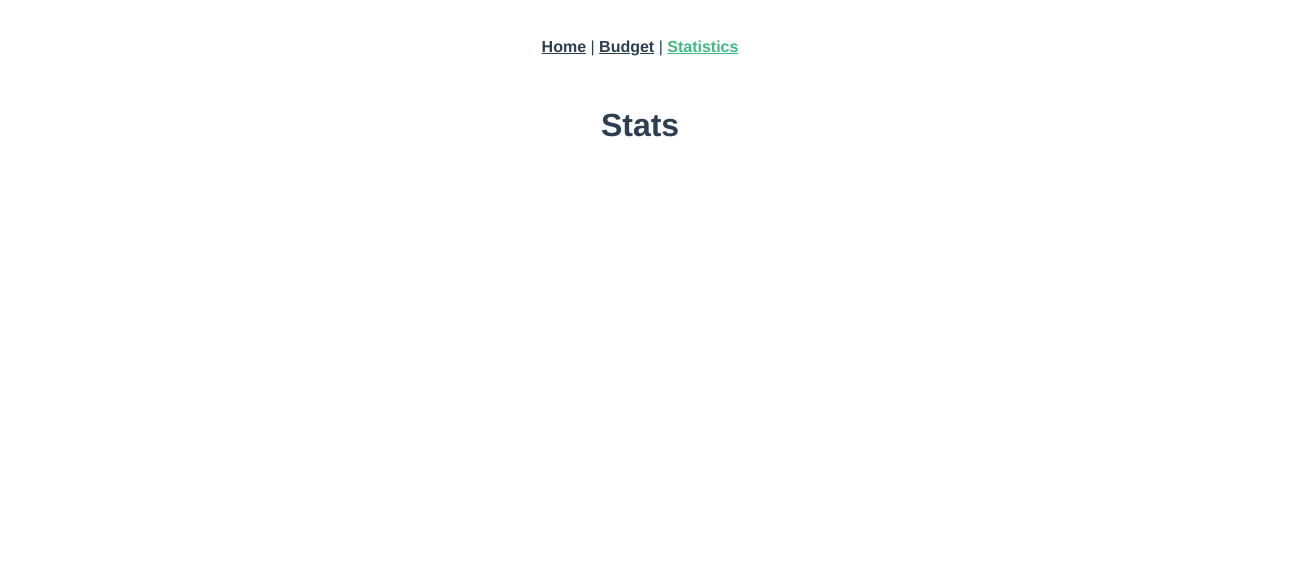
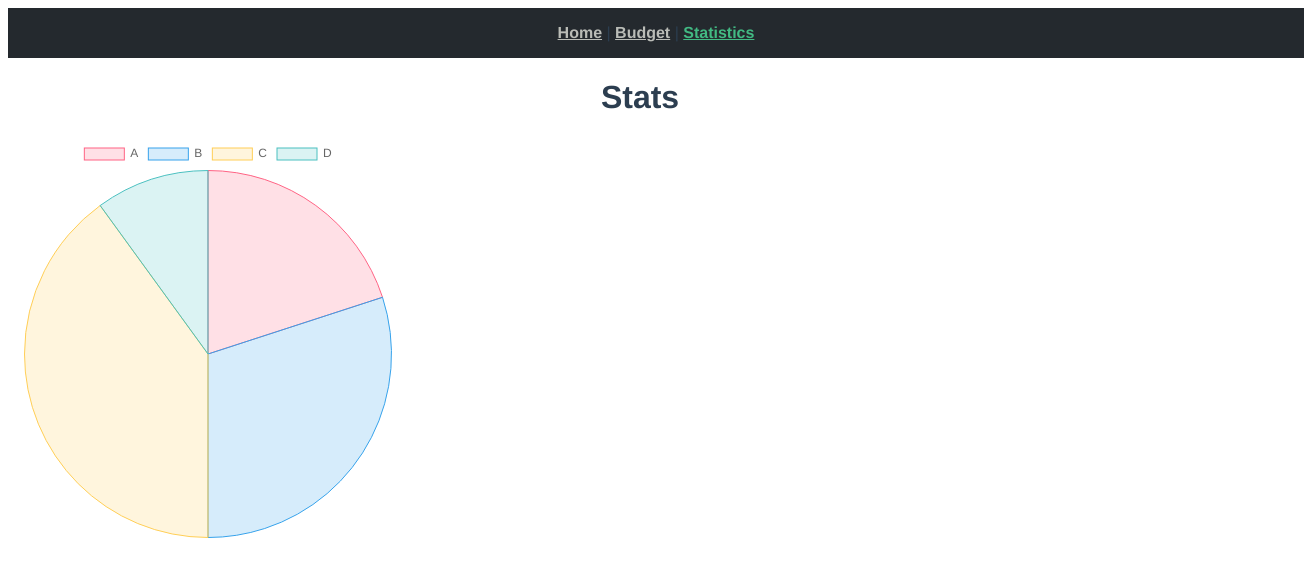
Before and after one commit to NoahBlack012/budgit, a Vue app in the folder budgit_frontend/: page /stats in a window 1280 px wide. Shown: the top 576 px of the page, 1304 px wide, since content can reach past the window. Built offline with nearby package versions, Linux system fonts and the light colour scheme.

Commit message:
Started work on pie chart for stats page

```diff
--- a/budgit_frontend/src/components/BudgetItem.vue
+++ b/budgit_frontend/src/components/BudgetItem.vue
@@ -1,5 +1,5 @@
 <template>
-    <div class="budgetitem" v-bind:class="{'income': item.income}">
+    <div class="budgetitem">
         <p>
             {{item.title}}
             ${{item.value}}
--- a/budgit_frontend/src/components/Nav.vue
+++ b/budgit_frontend/src/components/Nav.vue
@@ -15,12 +15,14 @@ export default {
 
 <style scoped>
     #nav {
-        padding: 30px;
+        width: 100%;
+        background-color: #24292E;
+        padding: 1em;
     }
 
     #nav a {
         font-weight: bold;
-        color: #2c3e50;
+        color: #BABCB7;
     }
 
     #nav a.router-link-exact-active {
--- /dev/null
+++ b/budgit_frontend/src/components/PieChart.vue
@@ -0,0 +1,49 @@
+<script>
+import { Pie } from 'vue-chartjs'
+
+export default {
+    extends: Pie,
+    props: {
+        chartlabel: {
+            type: String
+        },
+        datapoints: {
+            type: Array
+        }
+    },
+    data() {
+        return {
+            chartData: {
+                labels: ["A", "B", "C", "D"],
+                datasets: [{
+                    label: this.chartLabel,
+                    borderWidth: 1,
+                    borderColor: [
+                        'rgba(255,99,132,1)',
+                        'rgba(54, 162, 235, 1)',
+                        'rgba(255, 206, 86, 1)',
+                        'rgba(75, 192, 192, 1)'
+                    ],
+                    backgroundColor: [
+                        'rgba(255, 99, 132, 0.2)',
+                        'rgba(54, 162, 235, 0.2)',
+                        'rgba(255, 206, 86, 0.2)',
+                        'rgba(75, 192, 192, 0.2)',
+                    ],
+                    data: this.datapoints
+                }]
+            },
+            options: {
+                legend: {
+                    display: true
+                },
+                responsive: true,
+                maintainAspectRatio: false
+            }
+        }
+    },
+    mounted () {
+        this.renderChart(this.chartData, this.options)
+    }
+}
+</script>
--- a/budgit_frontend/src/views/Stats.vue
+++ b/budgit_frontend/src/views/Stats.vue
@@ -1,20 +1,31 @@
 <template>
     <div class="stats">
-            <Nav />
+        <Nav />
         <h1>Stats</h1>
+        <pie-chart :chartlabel="label" :datapoints="datapoints" id="chart" />
     </div>
 </template>
 
 <script>
 import Nav from "../components/Nav"
+import PieChart from "../components/PieChart"
 export default {
     name: "Stats",
     components: {
         Nav,
+        PieChart
+    },
+    data(){
+        return{
+            label: "Chart",
+            datapoints: [20, 30, 40, 10]
+        }
     }
 }
 </script>
 
 <style scoped>
-
+    #chart{
+        float: left;
+    }
 </style>
```
